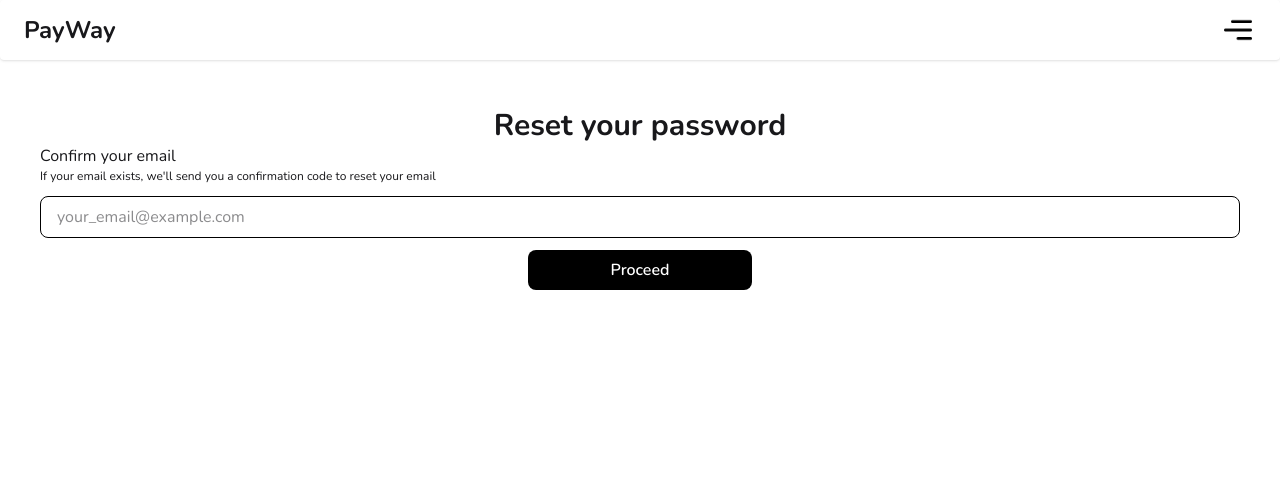
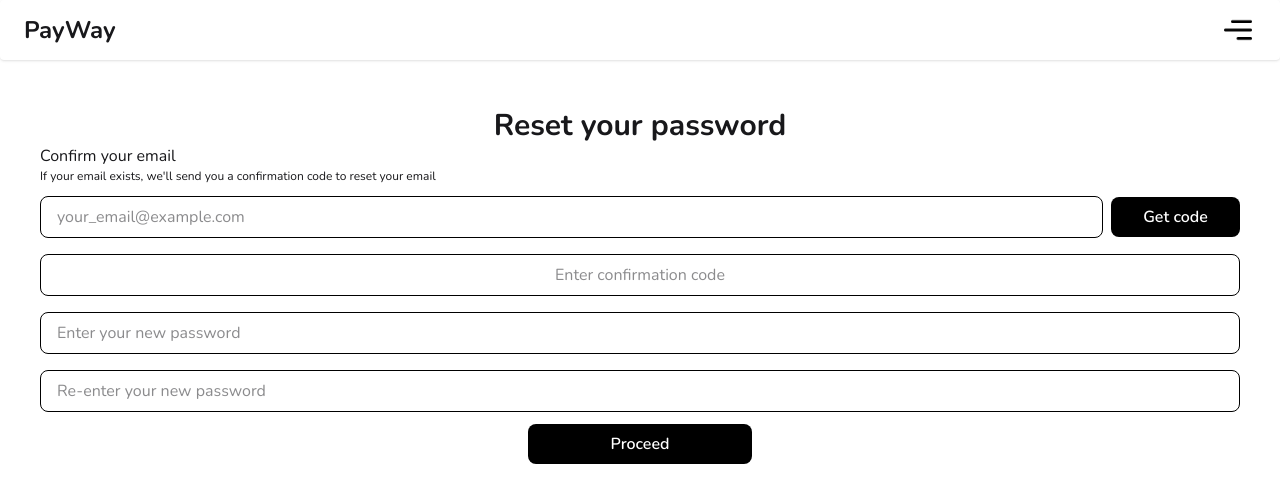
Before and after one commit to Gmedulla101/pmw_frontend, a React (Vite) app: page /forgot-password in a window 1280 px wide. Shown: the top 502 px of the page. Built offline with nearby package versions, Linux system fonts and the light colour scheme; no server answers.

Commit message:
feat(auth): Forgot password functionality fully incorporated into the frontend

```diff
--- a/src/App.tsx
+++ b/src/App.tsx
@@ -4,12 +4,19 @@ import { useSelector } from 'react-redux';
 import { RootState } from './redux/store';
 import Header from './components/Header';
 
+///
+import { useEffect } from 'react';
+import useAuth from './hooks/useAuth';
+
 const App = () => {
   const { isOpen } = useSelector((store: RootState) => store.sidebar);
+  const { initialiseAuth } = useAuth();
+  useEffect(() => {
+    initialiseAuth();
+  }, []);
+
   return (
     <>
-
-
       <main id={isOpen ? 'main' : ''} className="flex">
         <section className="w-full">
           <Header />
--- a/src/hooks/useAuth.tsx
+++ b/src/hooks/useAuth.tsx
@@ -1,22 +1,50 @@
 import axios from 'axios';
-import { useNavigate } from 'react-router';
-import { useSelector } from 'react-redux';
-import { RootState } from '../redux/store';
+import { useSelector, useDispatch } from 'react-redux';
+import { RootState, AppDispatch } from '../redux/store';
 import { useGlobalUserContext } from '../context/UserContext';
 import { toast } from 'react-toastify';
+import { setIsLoading } from '../redux/features/resetSlice';
+
+import { useNavigate } from 'react-router';
 
 export const API = import.meta.env.VITE_BASE_API_URL;
 
 const useAuth = () => {
+  const dispatch = useDispatch<AppDispatch>();
+  const navigate = useNavigate();
+
   const { form } = useSelector((store: RootState) => store.auth);
-  const { firstName, lastName, username, email, password, confirmPassword } =
-    form;
+  const reset = useSelector((store: RootState) => store.reset);
 
   //AUTH LOGIC
-  const navigate = useNavigate();
+
   const { setIsSignedIn, setUserData } = useGlobalUserContext();
 
+  // Centralized function to clear auth state
+  const clearAuth = () => {
+    localStorage.removeItem('pw_token');
+    localStorage.removeItem('pw_user');
+    setUserData(null);
+    setIsSignedIn(false);
+  };
+
+  const initialiseAuth = () => {
+    const token = localStorage.getItem('pw_token');
+    const user = localStorage.getItem('pw_user');
+
+    if (token && user) {
+      try {
+        setUserData(JSON.parse(user));
+        setIsSignedIn(true);
+      } catch (error: any) {
+        clearAuth();
+      }
+    }
+  };
+
   const handleRegister = async () => {
+    const { firstName, lastName, username, email, password, confirmPassword } =
+      form;
     try {
       //EDGE CASES AND VALIDATION
       if (
@@ -55,7 +83,7 @@ const useAuth = () => {
       toast.success('User has been registered!');
 
       setTimeout(() => {
-        navigate('/');
+        window.location.href = '/';
       }, 3000);
     } catch (error: any) {
       if (error.response.data.msg) {
@@ -67,6 +95,7 @@ const useAuth = () => {
   };
 
   const handleLogin = async () => {
+    const { email, password } = form;
     try {
       const response = await axios.post(`${API}/auth/user-login`, {
         email,
@@ -101,14 +130,47 @@ const useAuth = () => {
 
     toast.success('Successfully signed out ');
     setTimeout(() => {
-      navigate('/');
+      window.location.href = '/';
     }, 3000);
+  };
+
+  const resetPassword = async () => {
+    const { email, code, password, confirmPassword } = reset;
+    try {
+      if (!email || !code || !password || !confirmPassword) {
+        toast.error('Please fill all fields');
+      }
+
+      dispatch(setIsLoading(true));
+
+      await axios.post(`${API}/auth/reset-password`, {
+        email,
+        code,
+        password,
+      });
+
+      toast.success('Password reset successfully!');
+      dispatch(setIsLoading(false));
+
+      setTimeout(() => {
+        navigate('/sign-in');
+      }, 3000);
+    } catch (error: any) {
+      dispatch(setIsLoading(false));
+      if (error.response.data.msg) {
+        toast.error(error?.response?.data?.msg);
+      } else {
+        toast.error(error.message);
+      }
+    }
   };
 
   return {
     handleLogin,
     handleRegister,
     logOut,
+    initialiseAuth,
+    resetPassword,
   };
 };
 
--- a/src/pages/pswd_reset_flow/ConfirmCode.tsx
+++ /dev/null
@@ -1,5 +0,0 @@
-const ConfirmCode = () => {
-  return <div>ConfirmCode</div>;
-};
-
-export default ConfirmCode;
--- a/src/pages/pswd_reset_flow/ForgotPassword.tsx
+++ b/src/pages/pswd_reset_flow/ForgotPassword.tsx
@@ -1,21 +1,20 @@
 //ALL THINGS REDUX
 import { useSelector, useDispatch } from 'react-redux';
 import { AppDispatch, RootState } from '../../redux/store';
-import { handleChange } from '../../redux/features/resetSlice';
+import { handleChange, setIsLoading } from '../../redux/features/resetSlice';
 
 //OTHER DEPS AND HOOKS
 import axios from 'axios';
-import { useNavigate } from 'react-router';
 import { ToastContainer, toast } from 'react-toastify';
 import { API } from '../../hooks/useAuth';
+import useAuth from '../../hooks/useAuth';
 
 const ForgotPassword = () => {
-  const { email } = useSelector((store: RootState) => store.reset);
-
-  console.log(email);
+  const { email, code, password, confirmPassword, isLoading } = useSelector(
+    (store: RootState) => store.reset
+  );
 
   const dispatch = useDispatch<AppDispatch>();
-  const navigate = useNavigate();
 
   const handleInputChange = (e: any) => {
     dispatch(
@@ -26,14 +25,14 @@ const ForgotPassword = () => {
     );
   };
 
-  const proceedToCodeConfirmation = async () => {
+  const getCode = async () => {
     try {
+      dispatch(setIsLoading(true));
       await axios.post(`${API}/auth/confirm-email`, { email });
       toast.success('Email confirmed!');
-      setTimeout(() => {
-        navigate('/code-confirmation');
-      }, 2000);
+      dispatch(setIsLoading(false));
     } catch (error: any) {
+      dispatch(setIsLoading(false));
       if (error?.response?.data?.msg) {
         toast.error(error?.response?.data?.msg);
       } else {
@@ -41,6 +40,8 @@ const ForgotPassword = () => {
       }
     }
   };
+
+  const { resetPassword } = useAuth();
 
   return (
     <>
@@ -58,6 +59,9 @@ const ForgotPassword = () => {
               If your email exists, we'll send you a confirmation code to reset
               your email
             </p>
+
+            <section className="flex flex-col gap-4">
+              <div className="flex items-center gap-2">
                 <input
                   type="email"
                   name="email"
@@ -66,10 +70,55 @@ const ForgotPassword = () => {
                   placeholder="your_email@example.com"
                   className="border border-black rounded-lg py-2 px-4 outline-none focus:border-2 w-full focus:border-gray-700"
                 />
+                <button
+                  onClick={getCode}
+                  className="button bg-black text-white font-semibold py-2 px-2 rounded-lg cursor-pointer w-36"
+                >
+                  {isLoading ? (
+                    <span className="loading loading-dots loading-lg"></span>
+                  ) : (
+                    <p> Get code </p>
+                  )}
+                </button>
+              </div>
+
+              <div>
+                <input
+                  type="number"
+                  name="code"
+                  value={code}
+                  onChange={handleInputChange}
+                  placeholder="Enter confirmation code"
+                  className="border border-black rounded-lg py-2 px-4 outline-none focus:border-2 w-full focus:border-gray-700 text-center"
+                />
+              </div>
+
+              <div>
+                <input
+                  type="password"
+                  name="password"
+                  value={password}
+                  onChange={handleInputChange}
+                  placeholder="Enter your new password"
+                  className="border border-black rounded-lg py-2 px-4 outline-none focus:border-2 w-full focus:border-gray-700"
+                />
+              </div>
+
+              <div>
+                <input
+                  type="password"
+                  name="confirmPassword"
+                  value={confirmPassword}
+                  onChange={handleInputChange}
+                  placeholder="Re-enter your new password"
+                  className="border border-black rounded-lg py-2 px-4 outline-none focus:border-2 w-full focus:border-gray-700"
+                />
+              </div>
+            </section>
 
             <div className="flex justify-center">
               <button
-                onClick={proceedToCodeConfirmation}
+                onClick={resetPassword}
                 className="button bg-black text-white font-semibold py-2 px-6 rounded-lg cursor-pointer mt-3 w-56"
               >
                 <p> Proceed </p>
--- a/src/redux/features/resetSlice.ts
+++ b/src/redux/features/resetSlice.ts
@@ -2,7 +2,10 @@ import { createSlice } from '@reduxjs/toolkit';
 
 const initialState = {
   email: '',
-  code: null,
+  code: undefined,
+  password: '',
+  confirmPassword: '',
+  isLoading: false,
 };
 
 const resetSlice = createSlice({
@@ -13,10 +16,13 @@ const resetSlice = createSlice({
       const { name, value } = action.payload;
       state[name] = value;
     },
+    setIsLoading: (state: any, action) => {
+      state.isLoading = action.payload;
+    },
   },
 });
 
-export const { handleChange } = resetSlice.actions;
+export const { handleChange, setIsLoading } = resetSlice.actions;
 
 const resetReducer = resetSlice.reducer;
 
--- a/src/routes/router.tsx
+++ b/src/routes/router.tsx
@@ -10,7 +10,6 @@ import CreateTxn from '../pages/CreateTxn';
 import TxnPage from '../pages/TxnPage';
 import JoinTxn from '../pages/JoinTxn';
 import ForgotPassword from '../pages/pswd_reset_flow/ForgotPassword';
-import ConfirmCode from '../pages/pswd_reset_flow/ConfirmCode';
 
 const router = createBrowserRouter([
   {
@@ -49,10 +48,6 @@ const router = createBrowserRouter([
         path: '/forgot-password',
         element: <ForgotPassword />,
       },
-      {
-        path: '/code-confirmation',
-        element: <ConfirmCode />,
-      },
     ],
   },
 ]);
```
Lines whose indentation alone changed are shown as unchanged.
